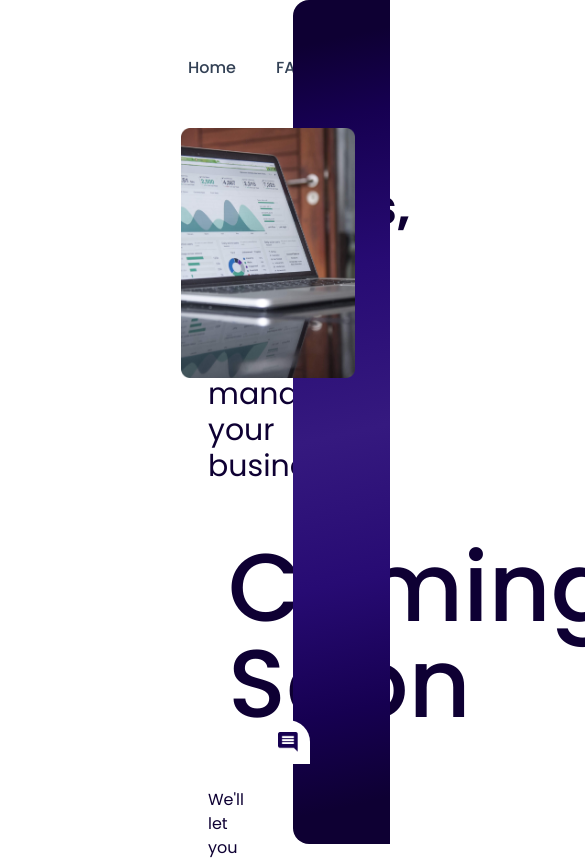
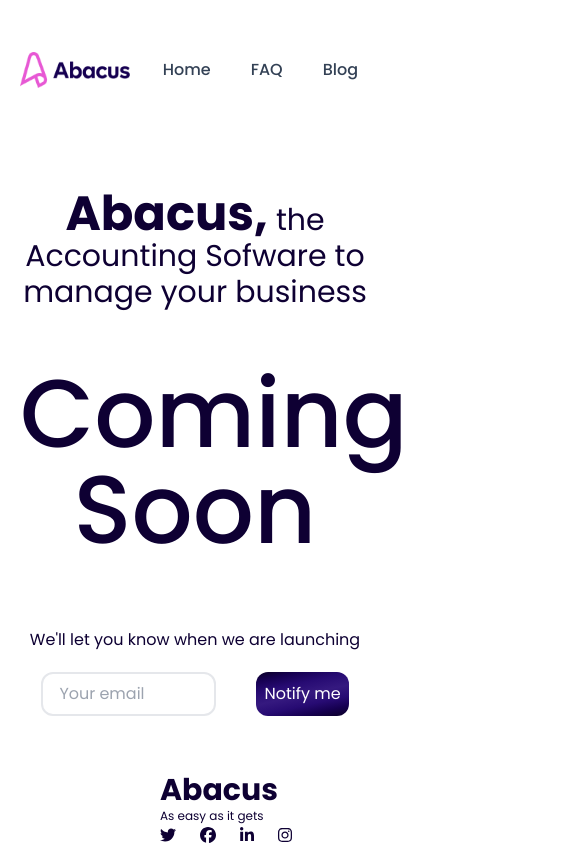
Before and after one commit to Abacus-Africa/Abacus-Frontend, a React (Create React App) app: page / in a window 390 px wide. Shown: the top 860 px of the page, 585 px wide, since content can reach past the window. Built offline with nearby package versions, Linux system fonts and the light colour scheme.

Commit message:
made page responsive

```diff
--- a/src/App.js
+++ b/src/App.js
@@ -8,8 +8,8 @@ import MsgIcon from '../src/assets/images/msgicon.png'
 function App() {
   return (
     <div className="flex box-border">
-      <div className="w-9/12">
-        <header className='flex justify-between mt-12 mx-44'>
+      <div className="w-9/12 left-side">
+        <header className='flex justify-between mt-12 mx-44 headings'>
           <div>
             <img src={Logo} alt='abacus logo'></img>
           </div>
@@ -26,9 +26,9 @@ function App() {
           </div>
         </header>
 
-        <main className='mx-auto px-52 text-center align-center pt-24 box-border'>
-          <p className='text-3xl mb-14'><span className='text-5xl font-bold'>Abacus,</span> the Accounting Sofware to manage your business</p>
-          <h1 className='m-5 font-medium text-8xl mb-14'>Coming Soon</h1>
+        <main className='mx-auto px-52 text-center align-center pt-24 box-border main-text'>
+          <p className='text-3xl mb-14 abacu_s'><span className='text-5xl font-bold'>Abacus,</span> the Accounting Sofware to manage your business</p>
+          <h1 className='m-5 font-medium text-8xl mb-14 com_ing'>Coming Soon</h1>
           <p>We'll let you know when we are launching</p>
           <div className='flex mt-5 justify-center'>
             <input type='text' className='form-input px-4 py-2 rounded-xl border-2 mr-10 w-2/4' placeholder='Your email'/>
--- a/src/comingpage.scss
+++ b/src/comingpage.scss
@@ -10,3 +10,17 @@ nav a:hover{
 .coming-page-right, .notify-btn{
     background: $primaryColour;
 }
+
+@media (max-width:1000px) {
+    .coming-page-right{ display: none; }
+    .left-side{ width: 100%; }
+    .main-text{ width: 100%; padding: 100px 20px 0px 20px; }
+    .headings{ margin: 50px 20px 0px 20px; }
+}
+
+@media (max-width:500px) {
+    .headings{ align-items: center; }
+    .headings div img{ width: 110px; }
+    .abacu_s{ font-size: 30px; }
+    .com_ing{ margin: 0 0px 70px 0px; }
+}
```
